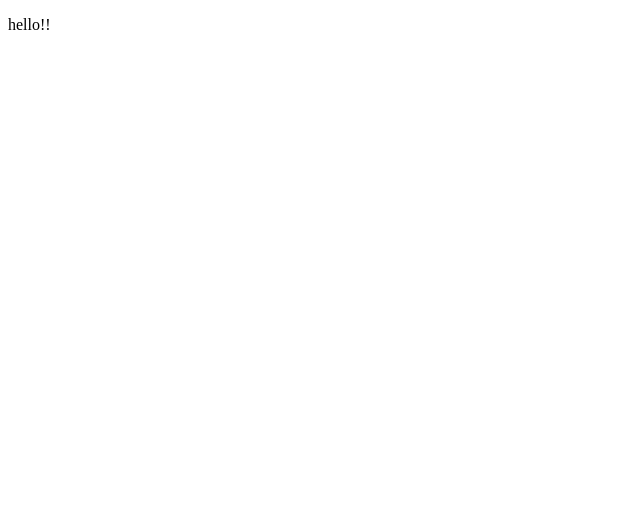
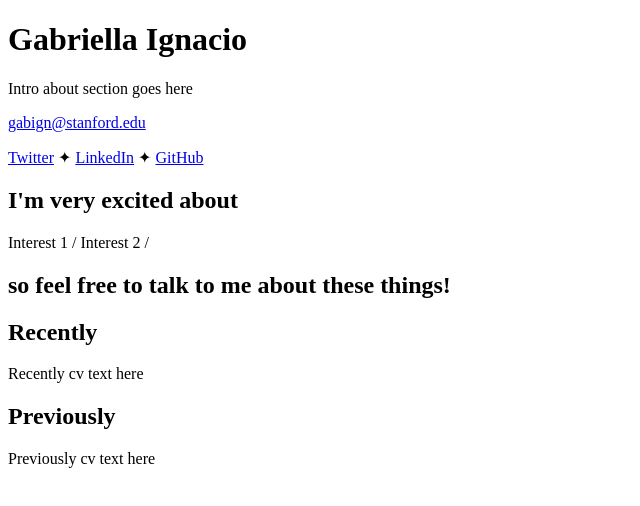
Before and after one commit to gabign1/gabign1.github.io, a plain HTML site: page index.html in a window 1280 px wide. Shown: the whole page, without its empty margins (0-640 px from the left). Drawn offline with Linux system fonts and the light colour scheme.

Commit message:
initial structure

```diff
--- a/index.html
+++ b/index.html
@@ -1,11 +1,70 @@
-<!DOCTYPE html>
-<html lang="en">
-<head>
-    <meta charset="UTF-8">
-    <meta name="viewport" content="width=device-width, initial-scale=1.0">
-    <title>Document</title>
+
+<!doctype html>
+<html  lang="en">
+	<head>
+  <meta charset="utf-8">
+  <meta name="viewport" content="width=device-width, initial-scale=1">
+  <title>
+    Gabriella Ignacio &mdash; Student and Writer
+  </title>
+  <!-- <link href="includes/style/style.css" rel="stylesheet"> -->
+  <!-- see: https://github.com/audreyr/favicon-cheat-sheet -->
+  <link rel="apple-touch-icon-precomposed" href="favicon-152.png">
 </head>
-<body>
-    <p>hello!!</p>
-</body>
+	<body>
+    <header>
+  <h1>Gabriella Ignacio</h1>
+</header>
+		<main>
+<div class="content">
+  <section class="intro">
+    <div class="intro-color"></div>
+    <p class="intro-about">Intro about section goes here</p>
+    <p class="intro-email">
+      <a href="mailto:gabign@stanford.edu">gabign@stanford.edu</a>
+    </p>
+    <p class="intro-social">
+      <a href="https://x.com">Twitter</a>
+      <span class="intro-social-divider">✦</span>
+      <a href="https:/linkedin.com">LinkedIn</a>
+      <span class="intro-social-divider">✦</span>
+      <a href="http://github.com">GitHub</a>
+    </p>
+  </section>
+  <section class="excited">
+    <h2 class="excited-open">I'm very excited about</h2>
+    <p class="excited-list">
+
+
+          <span class="a">Interest 1</span>
+
+
+          <span class="divider">/</span>
+
+
+
+          <span class="b">Interest 2</span>
+
+
+          <span class="divider">/</span>
+
+
+
+
+    </p>
+    <h2 class="excited-close">so feel free to talk to me about these things!</h2>
+  </section>
+  <section class="cv">
+    <section class="cv-right-now">
+      <h2>Recently</h2>
+      <p>Recently cv text here</p>
+    </section>
+    <section class="cv-previously">
+      <h2>Previously</h2>
+      <p>Previously cv text here</p>
+    </section>
+  </section>
+</div>
+		</main>
+	</body>
 </html>
```
